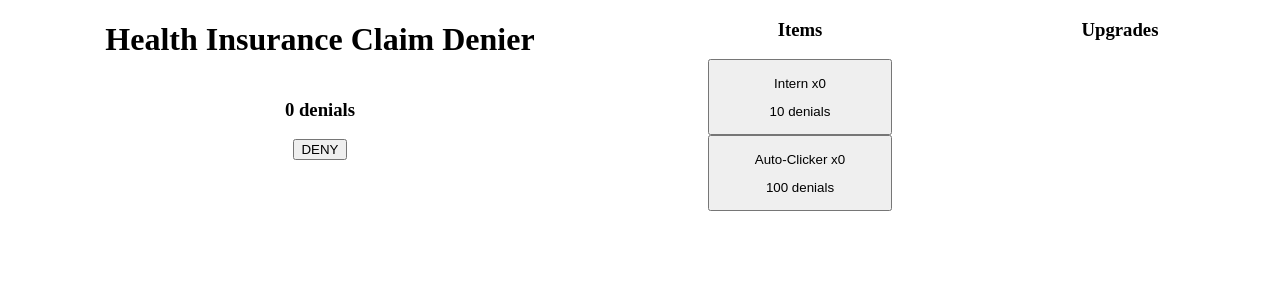
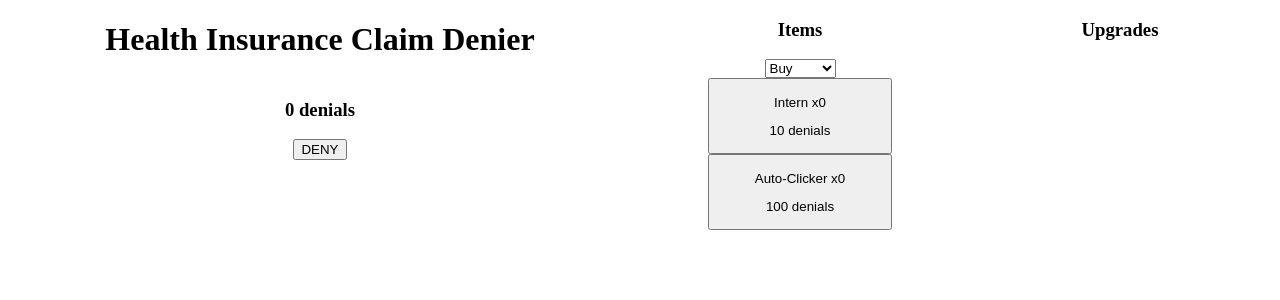
Before and after one commit to fnnbrr/claim-denier, a SvelteKit app: page / in a window 1280 px wide. Shown: the top 300 px of the page. Built offline with nearby package versions, Linux system fonts and the light colour scheme.

Commit message:
Added buy/sell quantity dropdown

```diff
--- a/src/item-view.svelte
+++ b/src/item-view.svelte
@@ -4,19 +4,20 @@
 
   interface Props {
     item: Item;
+    buySellQuantity: number;
   }
 
-  let { item }: Props = $props();
+  let { item, buySellQuantity }: Props = $props();
 
   function onclick() {
-    Inventory.instance.score -= item.getCost();
-    item.incrementQuantity(1);
+    Inventory.instance.score -= buySellQuantity * item.getCost();
+    item.incrementQuantity(buySellQuantity);
   }
 </script>
 
 <button {onclick} class="item-view">
   <p>{item.name} x{item.quantity}</p>
-  <p>{item.getCost()} denials</p>
+  <p>{buySellQuantity * item.getCost()} denials</p>
 </button>
 
 <style>
--- a/src/items.svelte
+++ b/src/items.svelte
@@ -1,13 +1,23 @@
-<script>
+<script lang="ts">
   import { allItems } from "$lib/all-items";
   import ItemView from "./item-view.svelte";
+
+  let buySellQuantity: number = 1;
 </script>
 
 <div class="items">
   <h3>Items</h3>
+  <select name="buy-sell-quantity" bind:value={buySellQuantity}>
+    <option value={1} selected>Buy</option>
+    <option value={10}>Buy 10</option>
+    <option value={100}>Buy 100</option>
+    <option value={-1}>Sell</option>
+    <option value={-10}>Sell 10</option>
+    <option value={-100}>Sell 100</option>
+  </select>
   <div class="item-list">
     {#each allItems as item (item.name)}
-      <ItemView {item}></ItemView>
+      <ItemView {item} {buySellQuantity}></ItemView>
     {/each}
   </div>
 </div>
```
